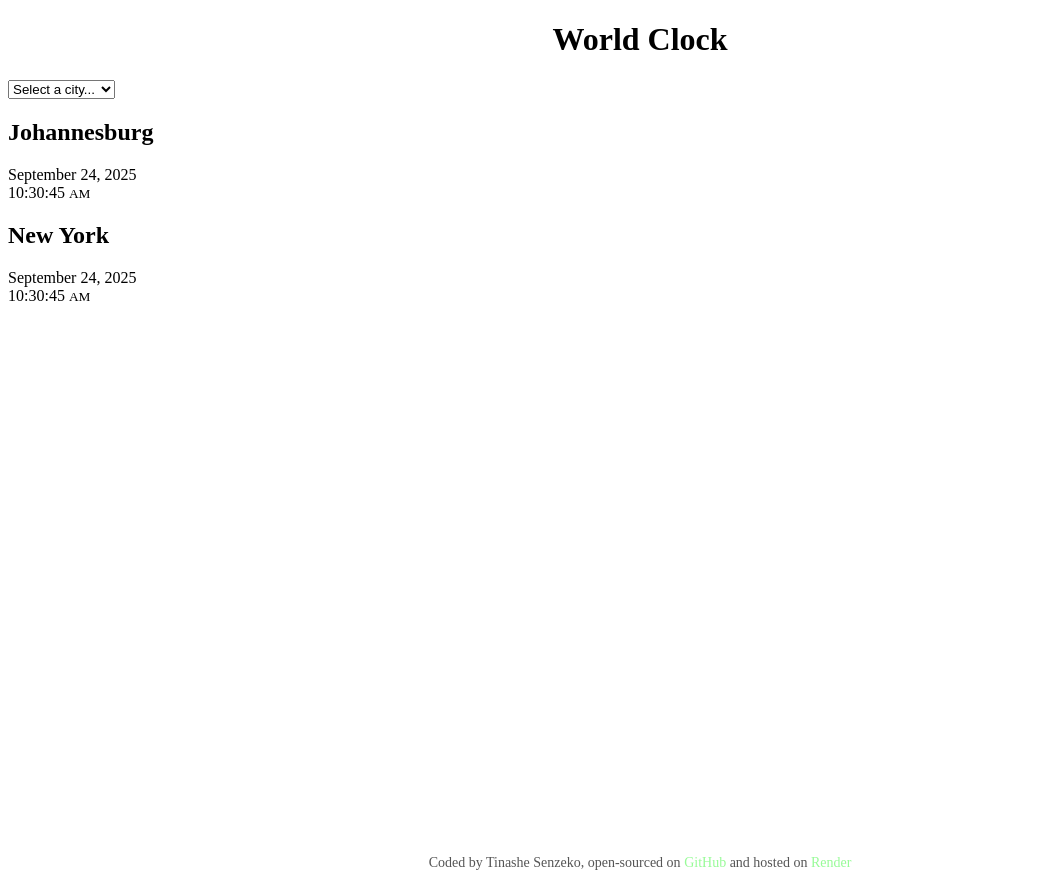
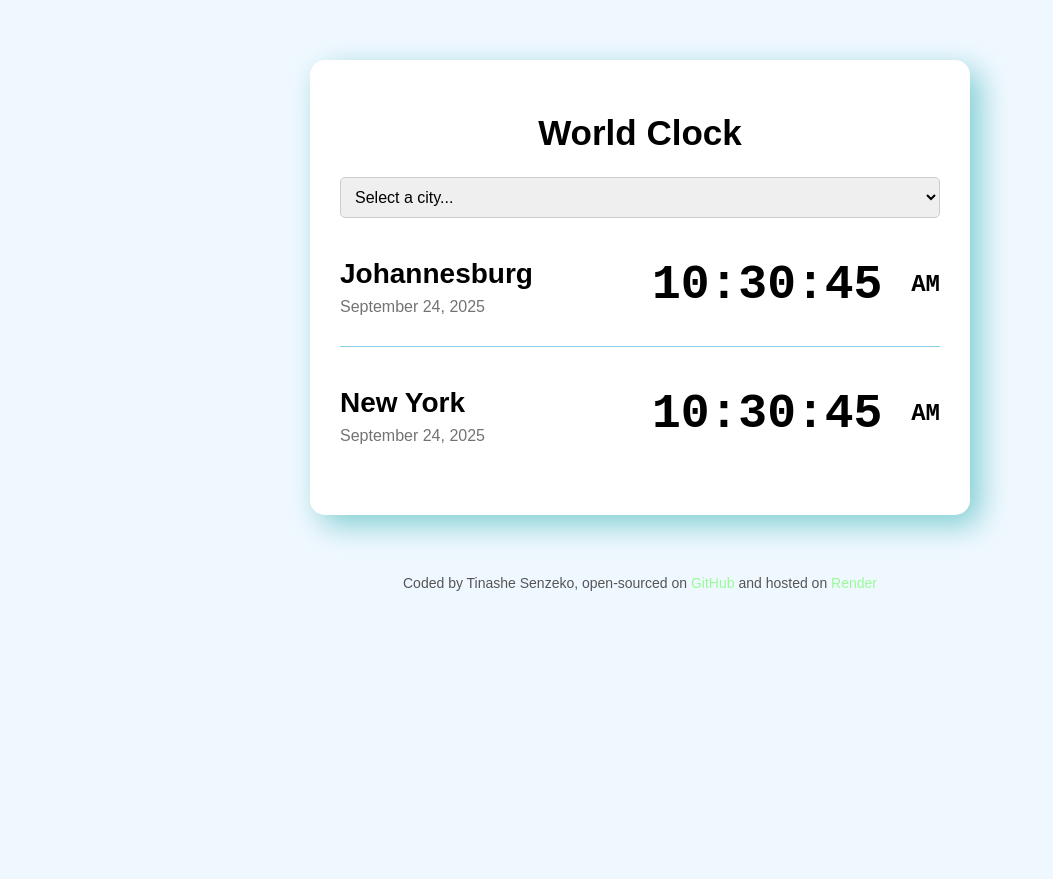
Before and after one commit to malebone20/world-clock, a plain HTML site: page index.html in a window 1280 px wide. Shown: the whole page, without its empty margins (0-1053 px from the left). After the commit the page ends 800 px from the top, so only its background shows below. Drawn offline with Linux system fonts and the light colour scheme.

Commit message:
Added styling

```diff
--- a/CSS/style.css
+++ b/CSS/style.css
@@ -1,12 +1,75 @@
+body {
+  background-color: aliceblue;
+}
+
+.container {
+  max-width: 600px;
+  margin: 60px auto;
+  background: white;
+  padding: 30px;
+  box-shadow: 10px 10px 30px rgba(2, 161, 161, 0.473);
+  border-radius: 15px;
+}
+
+.city {
+  display: flex;
+  justify-content: space-between;
+  margin: 10px 0;
+  padding: 30px 0;
+  border-bottom: #8bd0eb 1px solid;
+}
+
+.city:last-child {
+  border-bottom: none;
+}
+
+.date {
+  opacity: 0.55;
+  font-family: sans-serif;
+}
+
+.time {
+  font-size: 48px;
+  font-weight: bold;
+  font-family: monospace;
+}
+
+.time small {
+  font-size: 24px;
+  vertical-align: middle;
+  line-height: 1.5;
+}
+
+select {
+  display: block;
+  width: 100%;
+  padding: 10px;
+  font-size: 16px;
+  border-radius: 5px;
+  border: 1px solid #ccc;
+  font-family: sans-serif;
+}
+
 h1 {
   text-align: center;
+  font-family: sans-serif;
+  font-size: 35px;
 }
+
+h2 {
+  margin: 0 0 8px;
+  font-family: sans-serif;
+  font-size: 28px;
+}
+
 .footer {
   text-align: center;
-  margin-top: 550px;
+  margin-top: 50px;
   font-size: 14px;
   color: #555;
+  font-family: sans-serif;
 }
+
 .footer a {
   color: palegreen;
   text-decoration: none;
```
